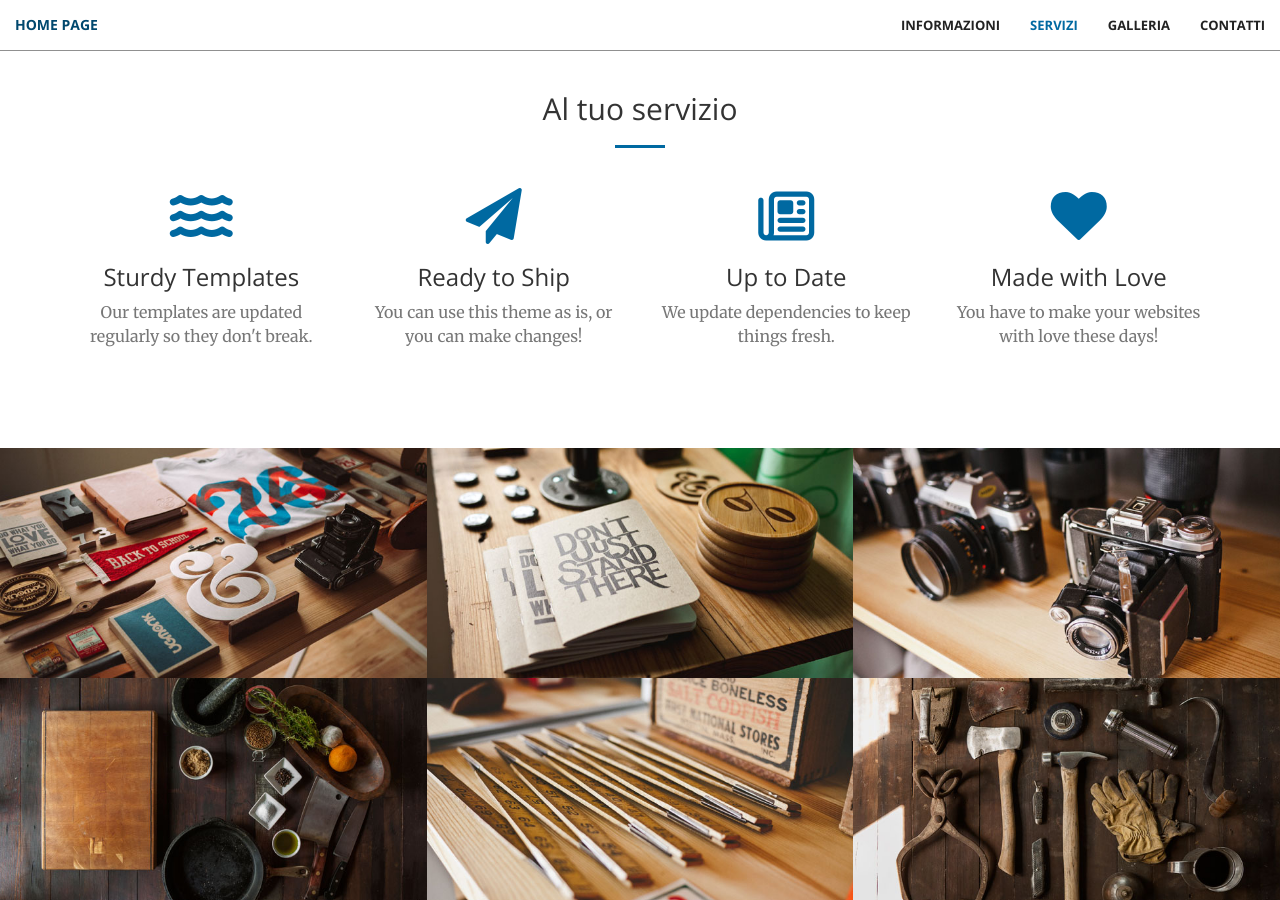
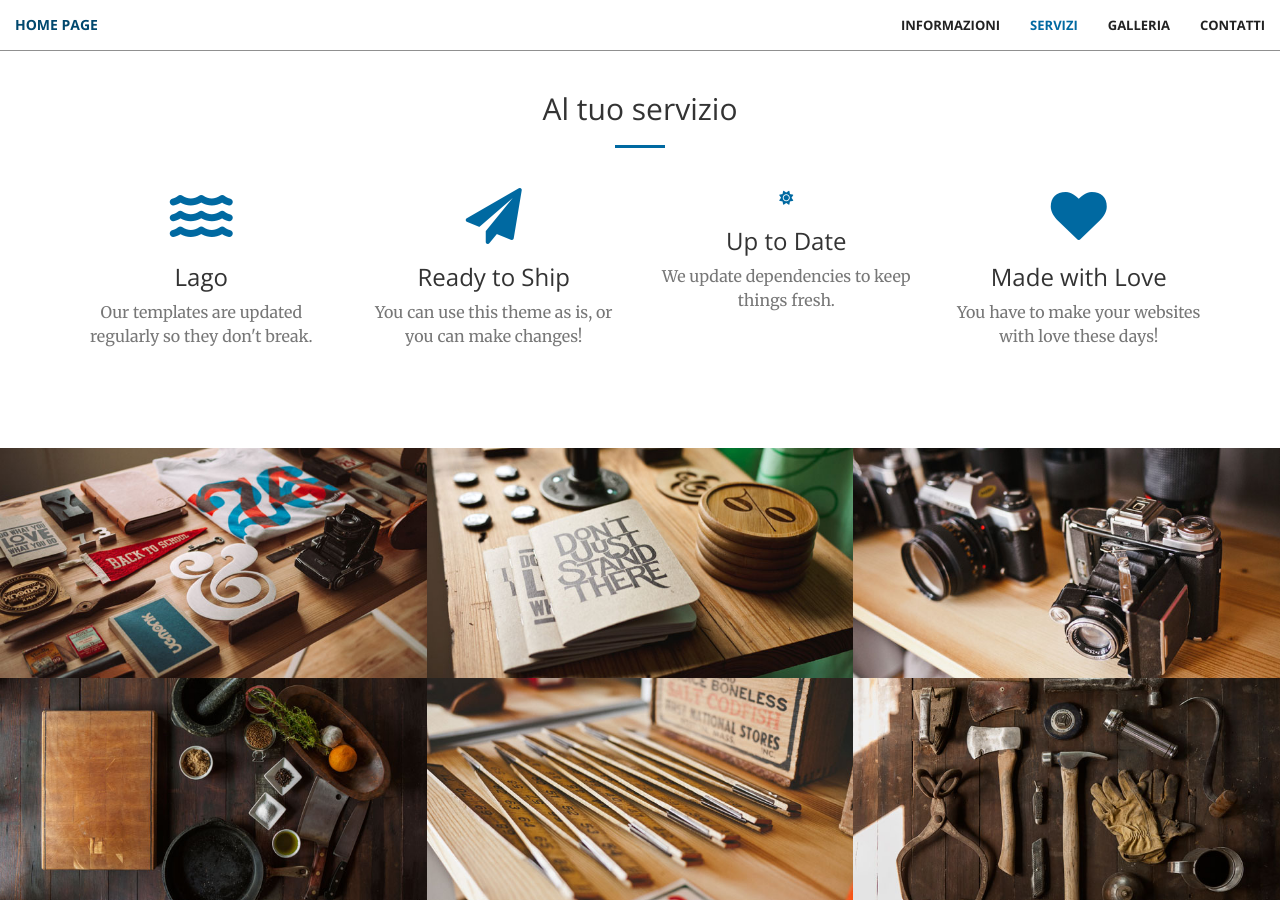
Before and after one commit to teocavaproject/teocavaproject.github.io, a Jekyll site: the page built from index.html, in a window 1280 px wide and 900 px high, scrolled down 1278 px. Built offline with Jekyll 4.4.1, drawn with Linux system fonts in a browser that asks for light colours; nearby versions of some CDN libraries.

Commit message:
Update services.html

```diff
--- a/_includes/services.html
+++ b/_includes/services.html
@@ -12,7 +12,7 @@
             <div class="col-lg-3 col-md-6 text-center">
                 <div class="service-box">
                     <i class="fa-solid fa-water fa-4x bounceIn text-primary"></i>
-                    <h3>Sturdy Templates</h3>
+                    <h3>Lago</h3>
                     <p class="text-muted">Our templates are updated regularly so they don't break.</p>
                 </div>
             </div>
@@ -25,7 +25,7 @@
             </div>
             <div class="col-lg-3 col-md-6 text-center">
                 <div class="service-box">
-                    <i class="fa fa-4x fa-newspaper-o wow bounceIn text-primary" data-wow-delay=".2s"></i>
+                    <i class="fa-solid fa-sun wow bounceIn text-primary" data-wow-delay=".2s"></i>
                     <h3>Up to Date</h3>
                     <p class="text-muted">We update dependencies to keep things fresh.</p>
                 </div>
```
